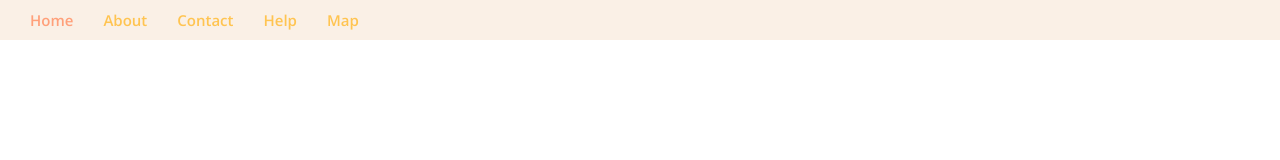
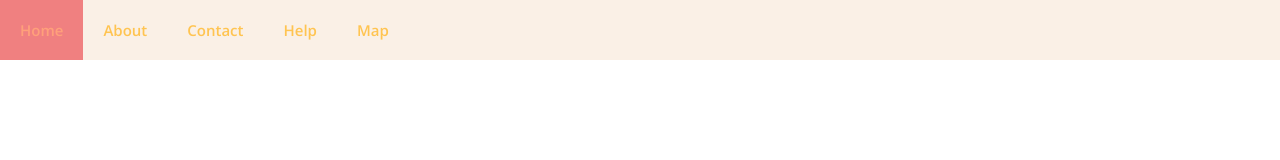
Before and after one commit to vaidabernotiene/Lesson_21, a plain HTML site: page index.html in a window 1280 px wide. Drawn offline with nearby package versions, Linux system fonts and the light colour scheme.

Commit message:
change .active class background

```diff
--- a/css/style_nav.css
+++ b/css/style_nav.css
@@ -29,9 +29,11 @@ a {
   display: flex;
   list-style: none;
   align-items: center;
+  align-content: center;
 }
 
 .navbar li {
+  text-align: center;
   position: relative;
 }
 
@@ -40,7 +42,7 @@ a {
   display: flex;
   align-items: center;
   justify-content: space-between;
-  padding: 10px 0 10px 30px;
+  padding: 20px;
   font-size: 15px;
   font-weight: 600;
   color: #ffc451;
@@ -53,5 +55,6 @@ a {
 }
 
 .active {
+  background-color: lightcoral;
   color: lightsalmon;
 }
```
